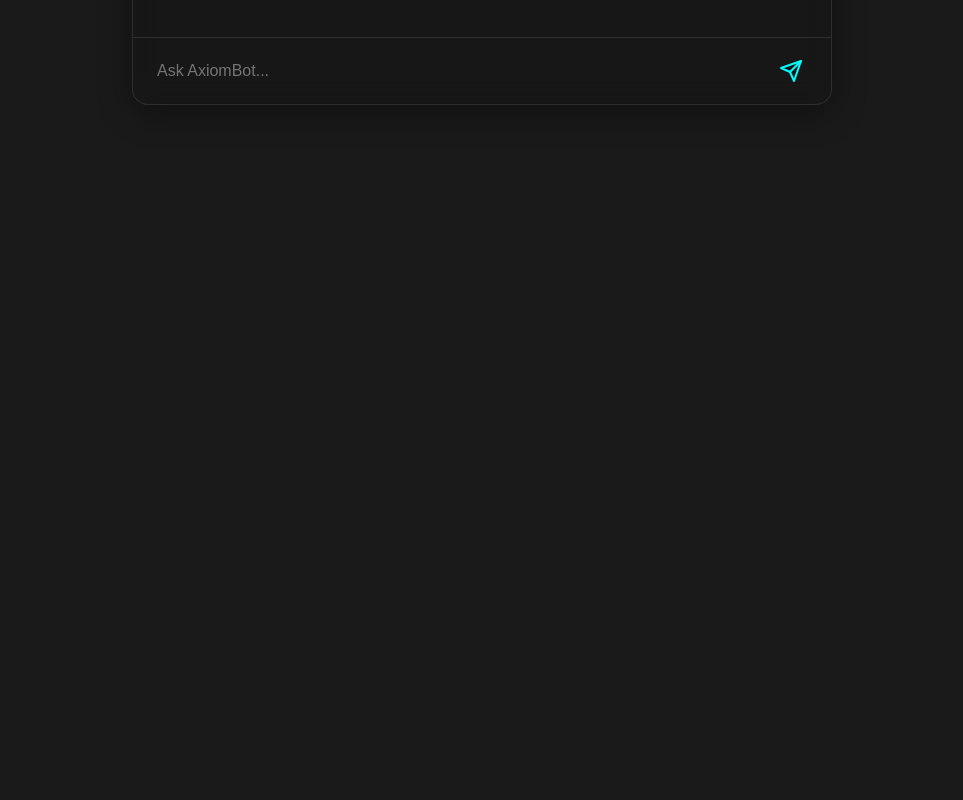
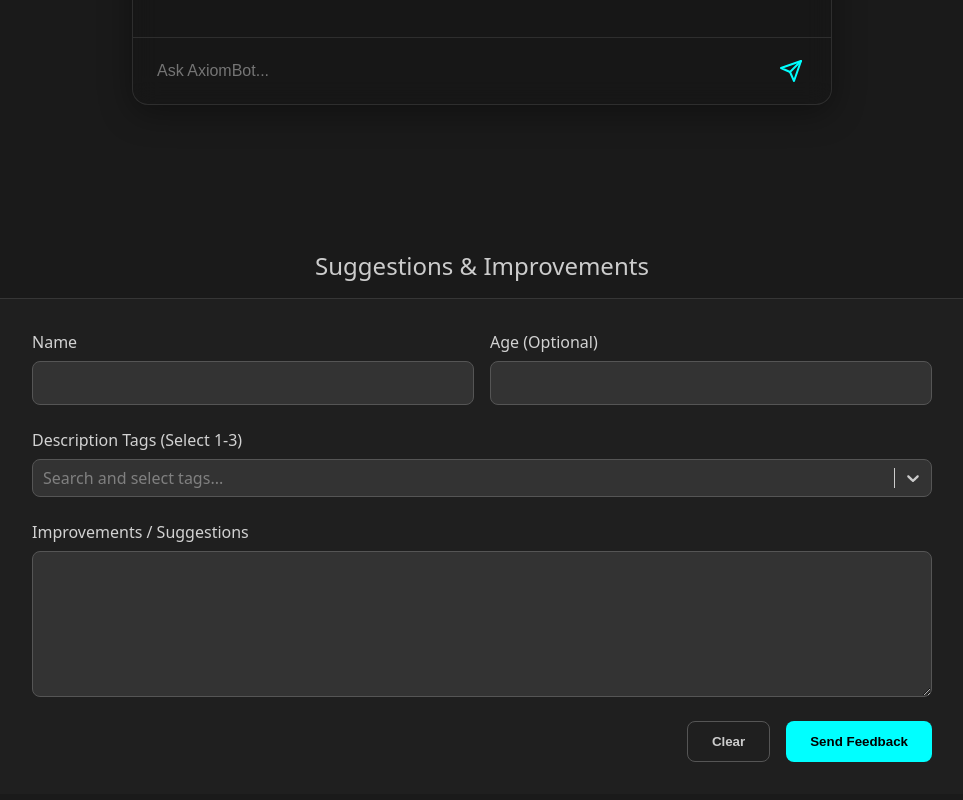
Before and after one commit to apurb2509/janmatai, a React (Vite) app in the folder frontend/: page / in a window 1280 px wide. Shown: the part 2198-2998 px from the top of the page, without its empty margins (158-1121 px from the left). Before the commit the page ends 2367 px from the top, so only its background shows below. Built offline with nearby package versions, Linux system fonts and the light colour scheme; no server answers.

Commit message:
Suggestions/Improvements Form complete

```diff
--- a/frontend/package.json
+++ b/frontend/package.json
@@ -17,6 +17,7 @@
     "framer-motion": "^12.23.12",
     "react": "^19.1.1",
     "react-dom": "^19.1.1",
+    "react-select": "^5.10.2",
     "styled-components": "^6.1.19",
     "three": "^0.179.1"
   },
--- a/frontend/src/App.tsx
+++ b/frontend/src/App.tsx
@@ -12,7 +12,7 @@
 import { TimelineFilter } from './components/TimelineFilter';
 import { DetailsPanel } from './components/DetailsPanel';
 import { AnimatedBackground } from './components/AnimatedBackground';
-import { AboutPage } from './pages/AboutPage';
+import { SuggestionForm } from './components/SuggestionForm';
 
 interface Argument {
   id: number;
@@ -101,6 +101,12 @@
   margin-bottom: 1rem;
 `;
 
+const Footer = styled.footer`
+  margin-top: 5rem;
+  padding-bottom: 2rem;
+  width: 100%;
+`;
+
 function App() {
   const [user, setUser] = useState<User | null>(null);
   const [activePage, setActivePage] = useState<'home' | 'about'>('home');
@@ -178,6 +184,7 @@
       <Navbar user={user} onLogout={handleLogout} setActivePage={setActivePage} />
       <AnimatedBackground />
       {activePage === 'home' ? (
+        <>
           <AppContainer>
             <Header>
               <Title>Janmat AI</Title>
@@ -210,10 +217,15 @@
               <IngestionForm onIngestionComplete={fetchArguments} />
               <AnalysisForm onIngestionComplete={fetchArguments} />
 
-            <SectionTitle>Ask the Data</SectionTitle>
+              <SectionTitle>Ask AxiomBot (RAG Chatbot)</SectionTitle>
               <Chatbot />
             </main>
           </AppContainer>
+          <Footer>
+            <SectionTitle>Suggestions & Improvements</SectionTitle>
+            <SuggestionForm />
+          </Footer>
+        </>
       ) : (
         <AboutPage />
       )}
--- /dev/null
+++ b/frontend/src/components/SuggestionForm.tsx
@@ -0,0 +1,256 @@
+import React, { useState } from 'react';
+import styled from 'styled-components';
+import { motion } from 'framer-motion';
+import Select from 'react-select';
+
+const topics = [
+  { value: 'ui_design', label: 'UI Design' },
+  { value: 'ux_experience', label: 'User Experience' },
+  { value: '3d_map', label: '3D Narrative Map' },
+  { value: 'axiom_bot', label: 'AxiomBot Chatbot' },
+  { value: 'data_ingestion', label: 'Data Ingestion' },
+  { value: 'clustering_accuracy', label: 'Clustering Accuracy' },
+  { value: 'performance', label: 'Performance & Speed' },
+  { value: 'timeline_filter', label: 'Timeline Filter' },
+  { value: 'authentication', label: 'Login/Authentication' },
+  { value: 'feature_request', label: 'New Feature Request' },
+  { value: 'bug_report', label: 'Bug Report' },
+  { value: 'data_sources', label: 'Data Sources' },
+  { value: 'accessibility', label: 'Accessibility' },
+  { value: 'api_quota', label: 'API Quota Issues' },
+  { value: 'branding', label: 'Branding & Logo' },
+  { value: 'documentation', label: 'Documentation' },
+  { value: 'mobile_view', label: 'Mobile View' },
+  { value: 'privacy', label: 'Privacy Concerns' },
+  { value: 'security', label: 'Security' },
+  { value: 'account_management', label: 'Account Management' },
+  { value: 'email_notifications', label: 'Email Notifications' },
+  { value: 'user_profile', label: 'User Profile' },
+  { value: 'search_functionality', label: 'Search Functionality' },
+  { value: 'share_options', label: 'Sharing Options' },
+  { value: 'text_analysis', label: 'Text Analysis' },
+  { value: 'translation', label: 'Translation & Language' },
+  { value: 'visual_style', label: 'Visual Style' },
+  { value: 'onboarding', label: 'Onboarding Process' },
+  { value: 'third_party_integrations', label: 'Third-Party Integrations' },
+  { value: 'general_feedback', label: 'General Feedback' },
+].sort((a, b) => a.label.localeCompare(b.label));
+
+const selectStyles = {
+  control: (styles) => ({ ...styles, backgroundColor: '#333', border: '1px solid #555', borderRadius: '8px', color: '#fff' }),
+  menu: (styles) => ({ ...styles, backgroundColor: '#282828', border: '1px solid #555', borderRadius: '8px' }),
+  option: (styles, { isFocused, isSelected }) => ({
+    ...styles,
+    backgroundColor: isSelected ? '#00FFFF' : isFocused ? '#444' : '#282828',
+    color: isSelected ? '#000' : '#fff',
+    ':active': { ...styles[':active'], backgroundColor: '#00FFFF' },
+  }),
+  multiValue: (styles) => ({ ...styles, backgroundColor: 'rgba(0, 255, 255, 0.2)', borderRadius: '6px' }),
+  multiValueLabel: (styles) => ({ ...styles, color: '#00FFFF' }),
+  multiValueRemove: (styles) => ({ ...styles, color: '#00FFFF', ':hover': { backgroundColor: '#00FFFF', color: 'black' } }),
+  input: (styles) => ({ ...styles, color: '#fff' }),
+  singleValue: (styles) => ({ ...styles, color: '#fff' }),
+};
+
+const FormWrapper = styled(motion.div)`
+  background: rgba(40, 40, 40, 0.4);
+  backdrop-filter: blur(10px);
+  border-top: 1px solid rgba(255, 255, 255, 0.1);
+  padding: 2rem 4rem;
+`;
+
+const Form = styled.form`
+  display: flex;
+  flex-direction: column;
+  gap: 1.5rem;
+  max-width: 900px;
+  margin: 0 auto;
+`;
+
+const InputRow = styled.div`
+  display: flex;
+  gap: 1rem;
+`;
+
+const InputGroup = styled.div`
+  display: flex;
+  flex-direction: column;
+  gap: 0.5rem;
+  width: 100%;
+`;
+
+const Label = styled.label`
+  font-weight: 500;
+  color: rgba(255, 255, 255, 0.8);
+`;
+
+const Input = styled.input`
+  padding: 0.75rem;
+  border-radius: 8px;
+  border: 1px solid #555;
+  background-color: #333;
+  color: #fff;
+  font-size: 1rem;
+`;
+
+const TextArea = styled.textarea`
+  padding: 0.75rem;
+  border-radius: 8px;
+  border: 1px solid #555;
+  background-color: #333;
+  color: #fff;
+  font-size: 1rem;
+  min-height: 120px;
+  resize: vertical;
+`;
+
+const ButtonRow = styled.div`
+  display: flex;
+  gap: 1rem;
+  justify-content: flex-end;
+`;
+
+const SubmitButton = styled(motion.button)`
+  padding: 0.75rem 1.5rem;
+  border-radius: 8px;
+  border: none;
+  background: #00FFFF;
+  color: #000;
+  font-weight: bold;
+  cursor: pointer;
+`;
+
+const ClearButton = styled(motion.button)`
+  padding: 0.75rem 1.5rem;
+  border-radius: 8px;
+  border: 1px solid #555;
+  background: transparent;
+  color: #ccc;
+  font-weight: bold;
+  cursor: pointer;
+`;
+
+const ErrorMessage = styled.div`
+  color: #ff6b6b;
+  font-size: 0.9rem;
+  text-align: center;
+`;
+const SuccessMessage = styled.div`
+  color: #1dd1a1;
+  font-size: 0.9rem;
+  text-align: center;
+`;
+
+export const SuggestionForm: React.FC = () => {
+    const [name, setName] = useState('');
+    const [age, setAge] = useState('');
+    const [selectedTags, setSelectedTags] = useState<any[]>([]);
+    const [suggestionText, setSuggestionText] = useState('');
+    const [error, setError] = useState('');
+    const [success, setSuccess] = useState('');
+    const [isEditing, setIsEditing] = useState(true);
+
+    const handleTagChange = (selectedOptions) => {
+        if (selectedOptions.length > 3) {
+            setError('Maximum 3 tags allowed.');
+            return;
+        }
+        setError('');
+        setSelectedTags(selectedOptions);
+    };
+
+    const clearForm = () => {
+        setName('');
+        setAge('');
+        setSelectedTags([]);
+        setSuggestionText('');
+        setError('');
+        setSuccess('');
+        setIsEditing(true);
+    }
+
+    const handleSubmit = async (e: React.FormEvent) => {
+        e.preventDefault();
+        setError('');
+        setSuccess('');
+
+        if (selectedTags.length < 1) {
+            setError('Please select at least one description tag.');
+            return;
+        }
+
+        try {
+            const response = await fetch('http://localhost:3001/submit-suggestion', {
+                method: 'POST',
+                headers: { 'Content-Type': 'application/json' },
+                body: JSON.stringify({
+                    name,
+                    age: Number(age) || null,
+                    description_tags: selectedTags.map(tag => tag.value),
+                    suggestion_text: suggestionText
+                })
+            });
+            const data = await response.json();
+            if (!response.ok) {
+                throw new Error(data.error || 'Failed to submit.');
+            }
+            setSuccess(data.message);
+            setIsEditing(false);
+        } catch (err) {
+            setError(err instanceof Error ? err.message : 'An unknown error occurred.');
+        }
+    };
+
+    return (
+        <FormWrapper>
+            <Form>
+                <InputRow>
+                    <InputGroup>
+                        <Label htmlFor="name">Name</Label>
+                        <Input id="name" type="text" value={name} onChange={e => setName(e.target.value)} disabled={!isEditing} />
+                    </InputGroup>
+                    <InputGroup>
+                        <Label htmlFor="age">Age (Optional)</Label>
+                        <Input id="age" type="number" value={age} onChange={e => setAge(e.target.value)} disabled={!isEditing} />
+                    </InputGroup>
+                </InputRow>
+                <InputGroup>
+                    <Label htmlFor="tags">Description Tags (Select 1-3)</Label>
+                    <Select
+                        id="tags"
+                        isMulti
+                        options={topics}
+                        value={selectedTags}
+                        onChange={handleTagChange}
+                        styles={selectStyles}
+                        placeholder="Search and select tags..."
+                        noOptionsMessage={() => 'No matching topics found'}
+                        isDisabled={!isEditing}
+                    />
+                </InputGroup>
+                <InputGroup>
+                    <Label htmlFor="suggestion">Improvements / Suggestions</Label>
+                    <TextArea id="suggestion" value={suggestionText} onChange={e => setSuggestionText(e.target.value)} required disabled={!isEditing} />
+                </InputGroup>
+                {error && <ErrorMessage>{error}</ErrorMessage>}
+                {success && <SuccessMessage>{success}</SuccessMessage>}
+                <ButtonRow>
+                    {isEditing ? (
+                        <>
+                            <ClearButton type="button" onClick={clearForm} whileHover={{ scale: 1.05 }} whileTap={{ scale: 0.95 }}>
+                                Clear
+                            </ClearButton>
+                            <SubmitButton type="submit" onClick={handleSubmit} whileHover={{ scale: 1.05 }} whileTap={{ scale: 0.95 }}>
+                                Send Feedback
+                            </SubmitButton>
+                        </>
+                    ) : (
+                        <ClearButton type="button" onClick={() => setIsEditing(true)} whileHover={{ scale: 1.05 }} whileTap={{ scale: 0.95 }}>
+                            Edit
+                        </ClearButton>
+                    )}
+                </ButtonRow>
+            </Form>
+        </FormWrapper>
+    );
+};
```
Also changed, not shown: 2 other files (tests, documents, lock files or other folders). Lines whose indentation alone changed are shown as unchanged.
